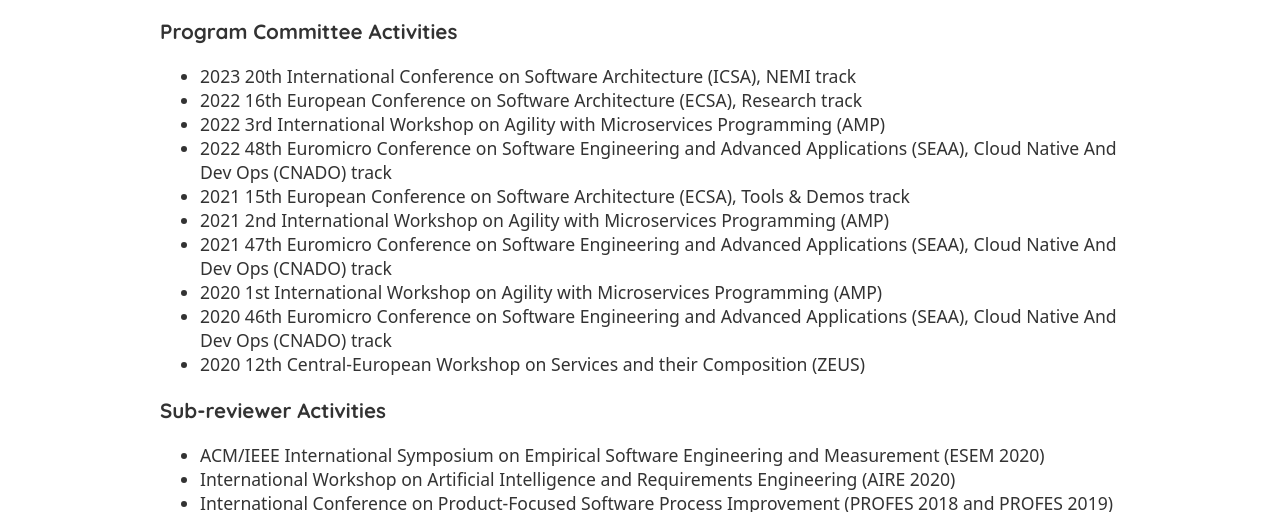
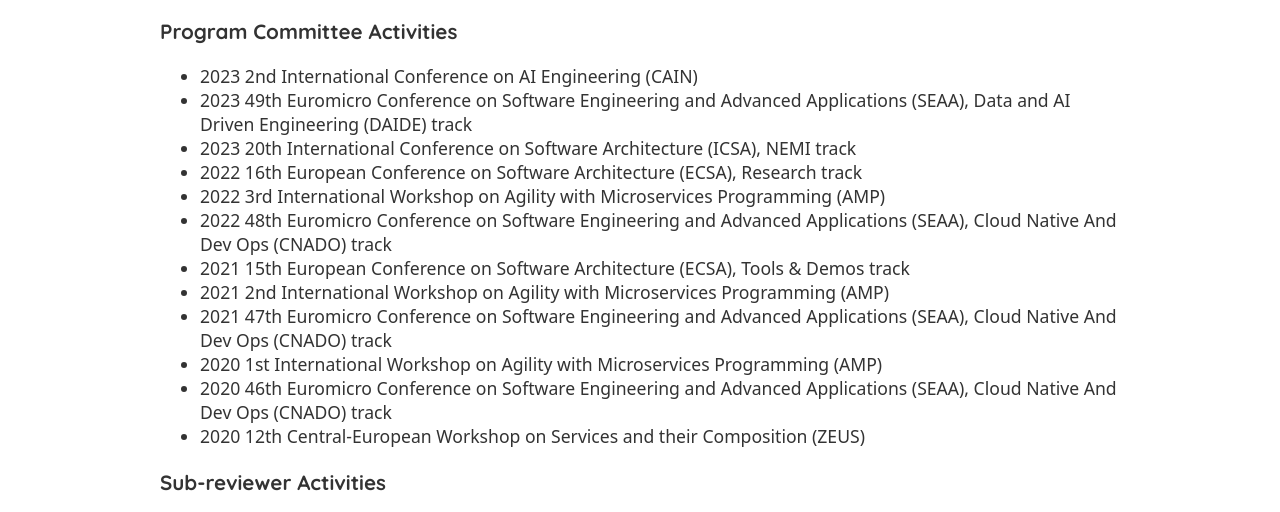
Before and after one commit to xJREB/cv-website, a Gatsby site: page /service in a window 1280 px wide. Shown: the part 200-712 px from the top of the page. Built offline with nearby package versions, Linux system fonts and the light colour scheme; Gatsby itself is replaced by a stand-in of ours.

Commit message:
Added new PC activities

```diff
--- a/package.json
+++ b/package.json
@@ -1,7 +1,7 @@
 {
     "name": "jreb-cv",
     "description": "The CV website of Dr. Justus Bogner",
-    "version": "1.3.0",
+    "version": "1.3.1",
     "license": "MIT",
     "scripts": {
         "build": "gatsby build",
--- a/src/pages/service.js
+++ b/src/pages/service.js
@@ -16,6 +16,15 @@ const Service = () => {
 
                         <h3>Program Committee Activities</h3>
                         <ul>
+                            <li>
+                                2023 2nd International Conference on AI
+                                Engineering (CAIN)
+                            </li>
+                            <li>
+                                2023 49th Euromicro Conference on Software
+                                Engineering and Advanced Applications (SEAA),
+                                Data and AI Driven Engineering (DAIDE) track
+                            </li>
                             <li>
                                 2023 20th International Conference on Software
                                 Architecture (ICSA), NEMI track
```
